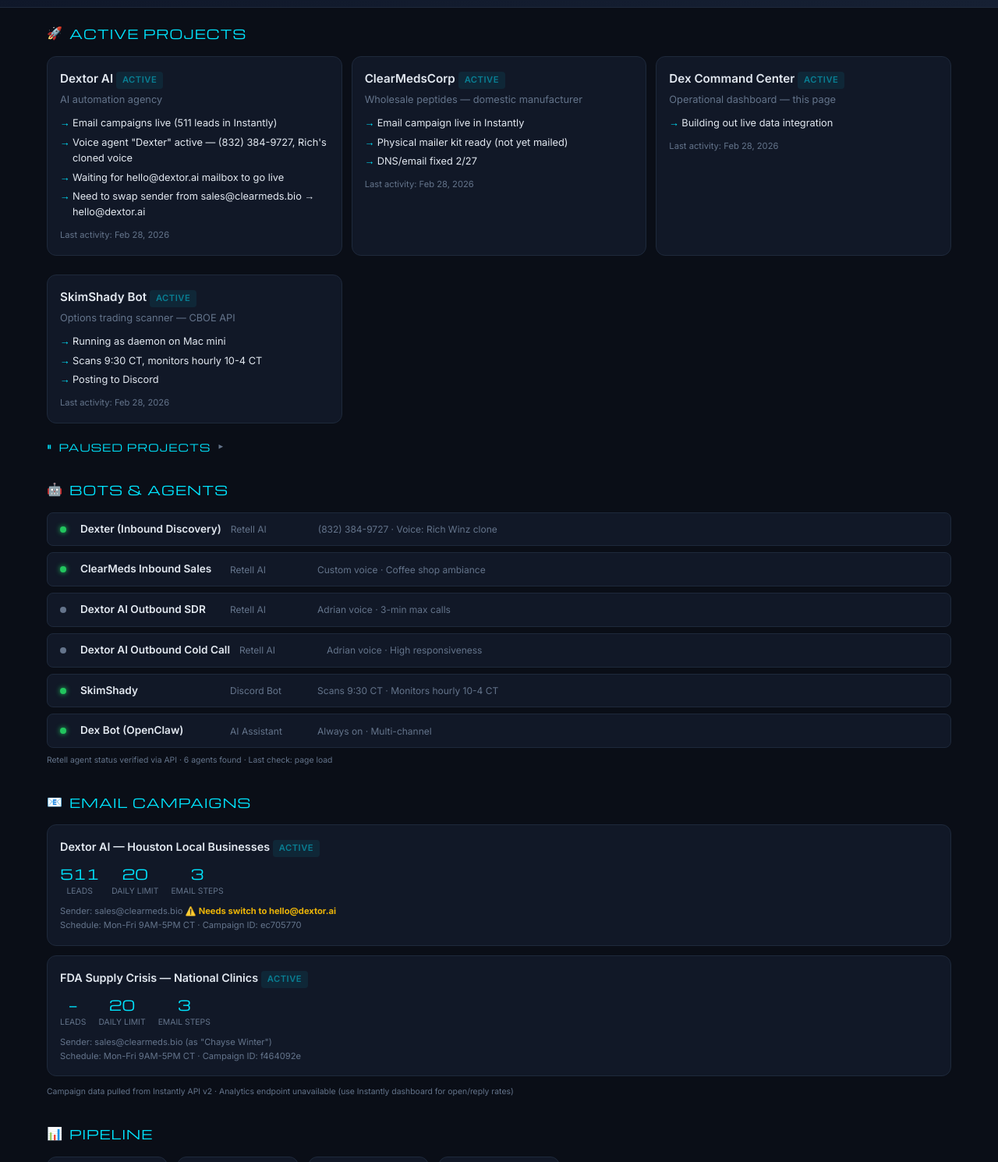
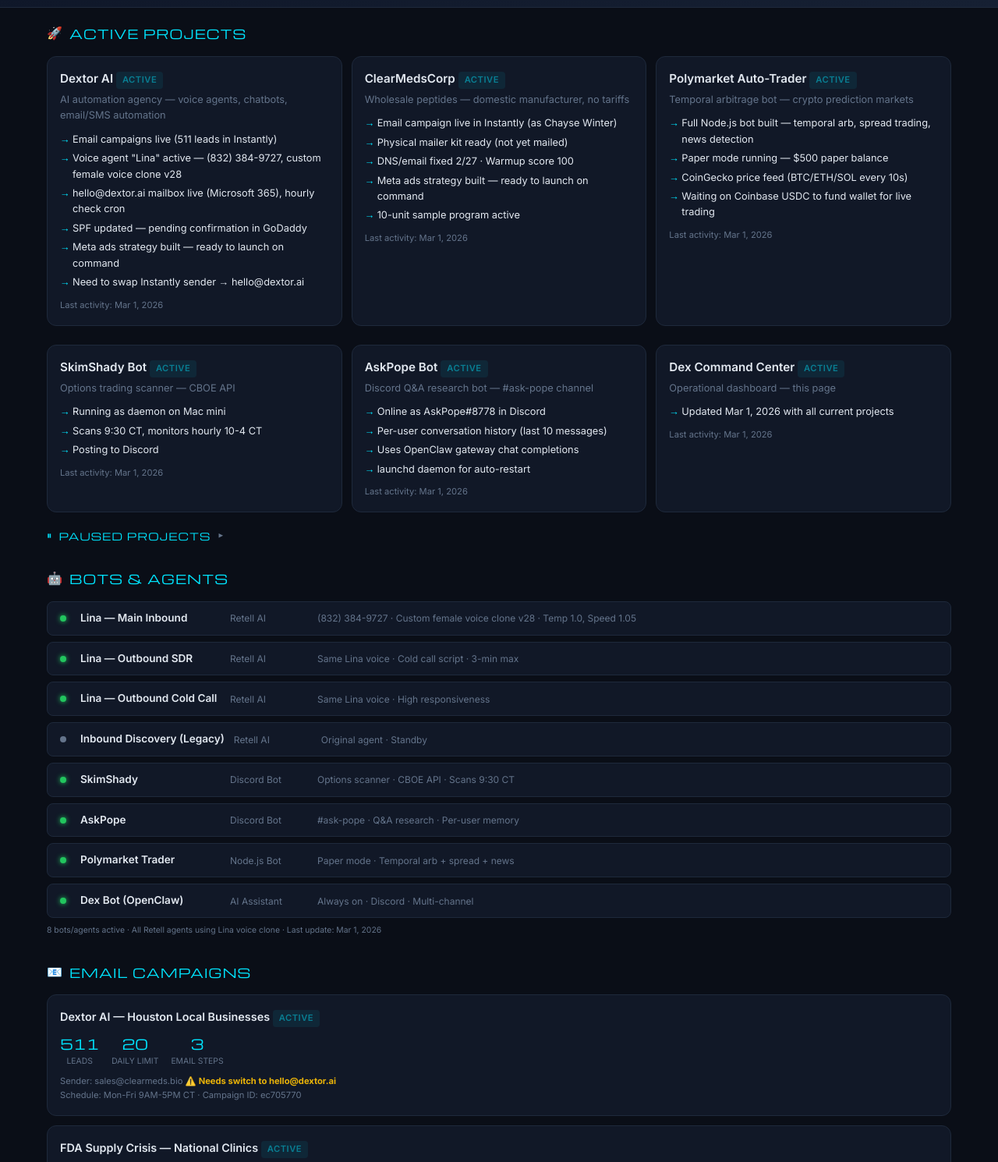
Before and after one commit to DexPope/command-center, a plain HTML site: page index.html in a window 1280 px wide. Shown: the part 43-1533 px from the top of the page at 78% size. Drawn offline with nearby package versions, Linux system fonts and the light colour scheme.

Commit message:
v4: Add Lina voice, AskPope, Polymarket trader, Meta ads, updated activity feed

```diff
--- a/index.html
+++ b/index.html
@@ -145,32 +145,39 @@
   <div class="grid-2">
     <div class="card">
       <div class="project-name">Dextor AI <span class="badge active">ACTIVE</span></div>
-      <div class="project-desc">AI automation agency</div>
+      <div class="project-desc">AI automation agency — voice agents, chatbots, email/SMS automation</div>
       <ul class="project-tasks">
         <li>Email campaigns live (511 leads in Instantly)</li>
-        <li>Voice agent "Dexter" active — (832) 384-9727, Rich's cloned voice</li>
-        <li>Waiting for hello@dextor.ai mailbox to go live</li>
-        <li>Need to swap sender from sales@clearmeds.bio → hello@dextor.ai</li>
+        <li>Voice agent "Lina" active — (832) 384-9727, custom female voice clone v28</li>
+        <li>hello@dextor.ai mailbox live (Microsoft 365), hourly check cron</li>
+        <li>SPF updated — pending confirmation in GoDaddy</li>
+        <li>Meta ads strategy built — ready to launch on command</li>
+        <li>Need to swap Instantly sender → hello@dextor.ai</li>
       </ul>
-      <div class="project-meta">Last activity: Feb 28, 2026</div>
+      <div class="project-meta">Last activity: Mar 1, 2026</div>
     </div>
     <div class="card">
       <div class="project-name">ClearMedsCorp <span class="badge active">ACTIVE</span></div>
-      <div class="project-desc">Wholesale peptides — domestic manufacturer</div>
+      <div class="project-desc">Wholesale peptides — domestic manufacturer, no tariffs</div>
       <ul class="project-tasks">
-        <li>Email campaign live in Instantly</li>
+        <li>Email campaign live in Instantly (as Chayse Winter)</li>
         <li>Physical mailer kit ready (not yet mailed)</li>
-        <li>DNS/email fixed 2/27</li>
+        <li>DNS/email fixed 2/27 · Warmup score 100</li>
+        <li>Meta ads strategy built — ready to launch on command</li>
+        <li>10-unit sample program active</li>
       </ul>
-      <div class="project-meta">Last activity: Feb 28, 2026</div>
+      <div class="project-meta">Last activity: Mar 1, 2026</div>
     </div>
     <div class="card">
-      <div class="project-name">Dex Command Center <span class="badge active">ACTIVE</span></div>
-      <div class="project-desc">Operational dashboard — this page</div>
+      <div class="project-name">Polymarket Auto-Trader <span class="badge active">ACTIVE</span></div>
+      <div class="project-desc">Temporal arbitrage bot — crypto prediction markets</div>
       <ul class="project-tasks">
-        <li>Building out live data integration</li>
+        <li>Full Node.js bot built — temporal arb, spread trading, news detection</li>
+        <li>Paper mode running — $500 paper balance</li>
+        <li>CoinGecko price feed (BTC/ETH/SOL every 10s)</li>
+        <li>Waiting on Coinbase USDC to fund wallet for live trading</li>
       </ul>
-      <div class="project-meta">Last activity: Feb 28, 2026</div>
+      <div class="project-meta">Last activity: Mar 1, 2026</div>
     </div>
     <div class="card">
       <div class="project-name">SkimShady Bot <span class="badge active">ACTIVE</span></div>
@@ -180,7 +187,26 @@
         <li>Scans 9:30 CT, monitors hourly 10-4 CT</li>
         <li>Posting to Discord</li>
       </ul>
-      <div class="project-meta">Last activity: Feb 28, 2026</div>
+      <div class="project-meta">Last activity: Mar 1, 2026</div>
+    </div>
+    <div class="card">
+      <div class="project-name">AskPope Bot <span class="badge active">ACTIVE</span></div>
+      <div class="project-desc">Discord Q&A research bot — #ask-pope channel</div>
+      <ul class="project-tasks">
+        <li>Online as AskPope#8778 in Discord</li>
+        <li>Per-user conversation history (last 10 messages)</li>
+        <li>Uses OpenClaw gateway chat completions</li>
+        <li>launchd daemon for auto-restart</li>
+      </ul>
+      <div class="project-meta">Last activity: Mar 1, 2026</div>
+    </div>
+    <div class="card">
+      <div class="project-name">Dex Command Center <span class="badge active">ACTIVE</span></div>
+      <div class="project-desc">Operational dashboard — this page</div>
+      <ul class="project-tasks">
+        <li>Updated Mar 1, 2026 with all current projects</li>
+      </ul>
+      <div class="project-meta">Last activity: Mar 1, 2026</div>
     </div>
   </div>
 
@@ -205,14 +231,16 @@
 <div class="section">
   <div class="section-title"><span class="emoji">🤖</span> Bots & Agents</div>
   <div id="botsContainer">
-    <div class="bot-row"><span class="dot-live" id="dot-dexter"></span><span class="bot-name">Dexter (Inbound Discovery)</span><span class="bot-type">Retell AI</span><span class="bot-info">(832) 384-9727 · Voice: Rich Winz clone</span></div>
-    <div class="bot-row"><span class="dot-live" id="dot-clearmeds"></span><span class="bot-name">ClearMeds Inbound Sales</span><span class="bot-type">Retell AI</span><span class="bot-info">Custom voice · Coffee shop ambiance</span></div>
-    <div class="bot-row"><span class="dot-unknown" id="dot-sdr"></span><span class="bot-name">Dextor AI Outbound SDR</span><span class="bot-type">Retell AI</span><span class="bot-info">Adrian voice · 3-min max calls</span></div>
-    <div class="bot-row"><span class="dot-unknown" id="dot-cold"></span><span class="bot-name">Dextor AI Outbound Cold Call</span><span class="bot-type">Retell AI</span><span class="bot-info">Adrian voice · High responsiveness</span></div>
-    <div class="bot-row"><span class="dot-live"></span><span class="bot-name">SkimShady</span><span class="bot-type">Discord Bot</span><span class="bot-info">Scans 9:30 CT · Monitors hourly 10-4 CT</span></div>
-    <div class="bot-row"><span class="dot-live"></span><span class="bot-name">Dex Bot (OpenClaw)</span><span class="bot-type">AI Assistant</span><span class="bot-info">Always on · Multi-channel</span></div>
+    <div class="bot-row"><span class="dot-live" id="dot-lina"></span><span class="bot-name">Lina — Main Inbound</span><span class="bot-type">Retell AI</span><span class="bot-info">(832) 384-9727 · Custom female voice clone v28 · Temp 1.0, Speed 1.05</span></div>
+    <div class="bot-row"><span class="dot-live" id="dot-lina-sdr"></span><span class="bot-name">Lina — Outbound SDR</span><span class="bot-type">Retell AI</span><span class="bot-info">Same Lina voice · Cold call script · 3-min max</span></div>
+    <div class="bot-row"><span class="dot-live" id="dot-lina-cold"></span><span class="bot-name">Lina — Outbound Cold Call</span><span class="bot-type">Retell AI</span><span class="bot-info">Same Lina voice · High responsiveness</span></div>
+    <div class="bot-row"><span class="dot-unknown" id="dot-discovery"></span><span class="bot-name">Inbound Discovery (Legacy)</span><span class="bot-type">Retell AI</span><span class="bot-info">Original agent · Standby</span></div>
+    <div class="bot-row"><span class="dot-live"></span><span class="bot-name">SkimShady</span><span class="bot-type">Discord Bot</span><span class="bot-info">Options scanner · CBOE API · Scans 9:30 CT</span></div>
+    <div class="bot-row"><span class="dot-live"></span><span class="bot-name">AskPope</span><span class="bot-type">Discord Bot</span><span class="bot-info">#ask-pope · Q&A research · Per-user memory</span></div>
+    <div class="bot-row"><span class="dot-live"></span><span class="bot-name">Polymarket Trader</span><span class="bot-type">Node.js Bot</span><span class="bot-info">Paper mode · Temporal arb + spread + news</span></div>
+    <div class="bot-row"><span class="dot-live"></span><span class="bot-name">Dex Bot (OpenClaw)</span><span class="bot-type">AI Assistant</span><span class="bot-info">Always on · Discord · Multi-channel</span></div>
   </div>
-  <div style="font-size:0.65rem;color:var(--text-dim);margin-top:8px">Retell agent status verified via API · <span id="retellAgentCount">6</span> agents found · Last check: <span id="retellLastCheck">page load</span></div>
+  <div style="font-size:0.65rem;color:var(--text-dim);margin-top:8px">8 bots/agents active · All Retell agents using Lina voice clone · Last update: Mar 1, 2026</div>
 </div>
 
 <!-- EMAIL CAMPAIGNS -->
@@ -314,16 +342,18 @@
       <div class="key-info-item"><span class="label">ClearMeds Phone:</span> <span class="value">(713) 280-9876</span></div>
       <div class="key-info-item"><span class="label">Dextor AI Website:</span> <span class="value"><a href="https://dextor.ai" target="_blank">dextor.ai</a></span></div>
       <div class="key-info-item"><span class="label">ClearMeds Website:</span> <span class="value"><a href="https://clearmeds.bio" target="_blank">clearmeds.bio</a></span></div>
-      <div class="key-info-item"><span class="label">Dextor AI Email:</span> <span class="value">hello@dextor.ai <span class="badge paused">PENDING</span></span></div>
+      <div class="key-info-item"><span class="label">Dextor AI Email:</span> <span class="value">hello@dextor.ai <span class="badge active">LIVE</span></span></div>
       <div class="key-info-item"><span class="label">ClearMeds Email:</span> <span class="value">sales@clearmeds.bio</span></div>
       <div class="key-info-item"><span class="label">Instantly:</span> <span class="value">511 leads loaded · 2 campaigns active</span></div>
-      <div class="key-info-item"><span class="label">Retell:</span> <span class="value">6 agents configured (4 primary)</span></div>
+      <div class="key-info-item"><span class="label">Retell:</span> <span class="value">4 agents (3 Lina, 1 legacy) · Voice v28</span></div>
+      <div class="key-info-item"><span class="label">Polymarket Wallet:</span> <span class="value">0xeeeC...fDF93 (Polygon)</span></div>
+      <div class="key-info-item"><span class="label">Meta Ads:</span> <span class="value">Strategy ready for both businesses · Not launched</span></div>
     </div>
   </div>
 </div>
 
 <div style="text-align:center;padding:24px;font-size:0.65rem;color:var(--text-dim)">
-  Dex Command Center v3 · Auto-refreshes every 60s · Built with real data, no fakes
+  Dex Command Center v4 · Updated Mar 1, 2026 · Auto-refreshes every 60s · Real data only
 </div>
 
 </div><!-- /container -->
@@ -355,16 +385,18 @@
 
 // Activity Feed
 const activities=[
-  {text:"Voice agent 'Dexter' deployed with Rich's cloned voice",time:"Today"},
-  {text:"Retell agent speed/energy settings optimized",time:"Today"},
-  {text:"Command Center v3 deployed with live APIs",time:"Today"},
-  {text:"Both Instantly campaigns fixed (not_sending_status cleared)",time:"Today"},
-  {text:"Daily reports trimmed to Peptide + AI only",time:"Today"},
-  {text:"ClawdCursor Mac release monitor set up (Mon/Thu)",time:"Today"},
-  {text:"SkimShady bot activated — 18 opportunities found on first scan",time:"Last night"},
-  {text:"SSL/HTTPS enforced on dextor.ai",time:"Last night"},
-  {text:"hello@dextor.ai mailbox created, domain switch pending",time:"Last night"},
-  {text:"Dextor AI email signatures fixed (Rich, not Chayse)",time:"Last night"},
+  {text:"Meta ads strategy built for Dextor AI + ClearMeds — ready to launch",time:"Mar 1"},
+  {text:"Polymarket auto-trader built (Node.js) — paper trading active",time:"Mar 1"},
+  {text:"AskPope Discord bot deployed — #ask-pope channel live",time:"Mar 1"},
+  {text:"Command Center updated to v4 with all current projects",time:"Mar 1"},
+  {text:"Voice agent 'Lina' finalized at v28 — all 3 agents using custom female clone",time:"Feb 28"},
+  {text:"SPF record updated for dextor.ai (pending GoDaddy confirmation)",time:"Feb 28"},
+  {text:"hello@dextor.ai mailbox live on Microsoft 365 + hourly check cron",time:"Feb 28"},
+  {text:"Both Instantly campaigns fixed (not_sending_status cleared)",time:"Feb 28"},
+  {text:"Daily reports trimmed to Peptide + AI only",time:"Feb 28"},
+  {text:"SkimShady bot activated — CBOE options scanner",time:"Feb 27"},
+  {text:"SSL/HTTPS enforced on dextor.ai",time:"Feb 27"},
+  {text:"ClearMeds DNS fixed — SPF, DKIM, DMARC all configured",time:"Feb 27"},
 ];
 const feedEl=document.getElementById('activityFeed');
 activities.forEach(a=>{
@@ -373,14 +405,15 @@
 
 // Todo List with localStorage
 const DEFAULT_TODOS=[
-  "Swap Dextor AI campaign sender to hello@dextor.ai (waiting for mailbox)",
+  "Confirm SPF record save in GoDaddy (click Yes, Confirm)",
+  "Add hello@dextor.ai to Instantly + swap Dextor AI campaign sender",
+  "Set up DKIM for dextor.ai",
   "Fix Calendly URL (remove mr-chaysewinter slug)",
-  "Post LinkedIn content (copy ready)",
+  "Fund Polymarket wallet with USDC (Coinbase → Polygon)",
   "Print and mail ClearMeds letters (kit in clearmeds-mail/)",
-  "Publish Etsy listings — JUUBXX store (10 drafts done)",
-  "Monitor Instantly open rates (campaigns just fixed)",
-  "Record female voice for AI agent clone",
-  "Add dextor.ai email aliases (contact@, info@, support@)",
+  "Launch Meta ads when ready (strategies built for both businesses)",
+  "Add more Instantly sending accounts (currently 1 at 20/day)",
+  "Monitor Instantly open rates",
   "Create separate Calendly for Dextor AI"
 ];
 
```
